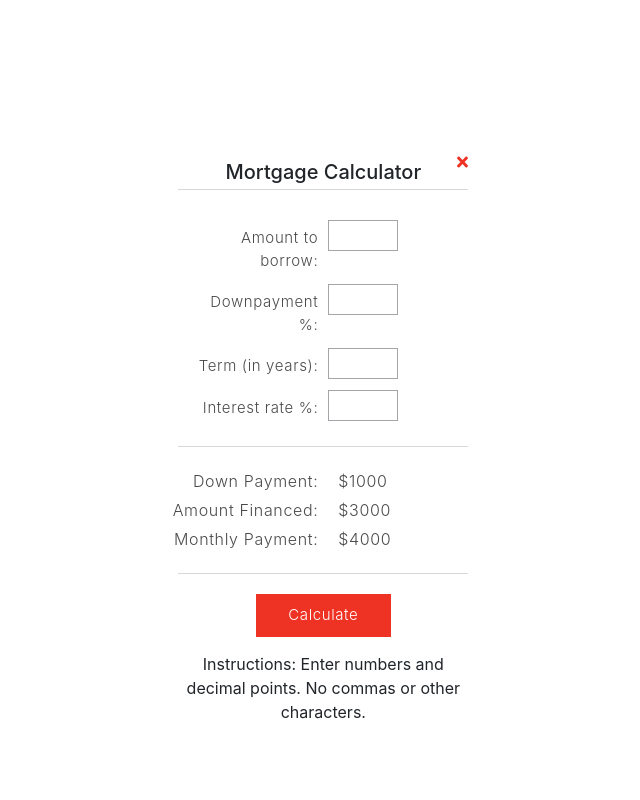
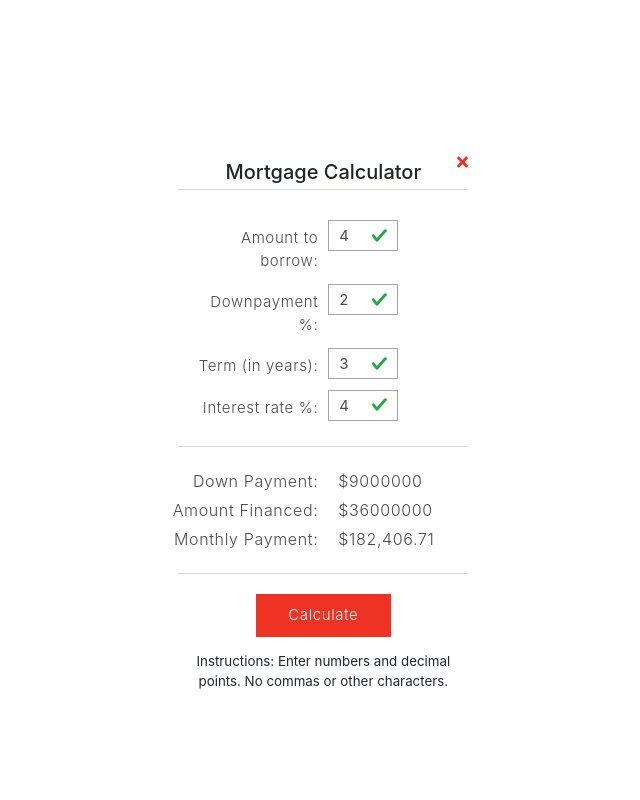
Before and after one commit to eyrad4/pb_vue, a Vue app: page / in a window 1280 px wide. Both pictures are taken after a click on the link "Mortgage Calculator". Shown: the top 800 px of the page, without its empty margins (355-995 px from the left). Built offline with nearby package versions, Linux system fonts and the light colour scheme.

Commit message:
валидаци формы с помощью vuelidate

```diff
--- a/package.json
+++ b/package.json
@@ -13,7 +13,8 @@
     "@fortawesome/vue-fontawesome": "^0.1.2",
     "bootstrap-vue": "^2.0.0-rc.11",
     "vue": "^2.5.17",
-    "vue-router": "^3.0.1"
+    "vue-router": "^3.0.1",
+    "vuelidate": "^0.7.4"
   },
   "devDependencies": {
     "@vue/cli-plugin-babel": "^3.0.4",
--- a/src/App.vue
+++ b/src/App.vue
@@ -13,20 +13,36 @@
             <div class="text-center logo"><img src="./assets/logo.png" /></div>
             </b-col>
           <b-col class="text-right">
-            <span class="menu-link text-red"><font-awesome-icon icon="bars" /></span>
+            <span
+            class="menu-link text-red"
+            @click="openMenu"
+            >
+            <transition name="fade">
+              <font-awesome-icon icon="bars" v-if="showPopupMenu == false" />
+              <font-awesome-icon icon="times" v-else />
+            </transition>
+            </span>
           </b-col>
         </b-row>
       </b-container>
     </header>
-    <section class="popup-menu">
+    <transition name="fade">
+      <section class="popup-menu active" v-if="showPopupMenu">
+        <b-container>
+          <b-row class="text-center">
+            <b-col md="3" offset-md="5">
               <nav>
-        <b-nav class="pb-3 pt-3">
+                <b-nav vertical class="pb-3 pt-3">
                   <b-nav-item :to="{name:'Calculator'}">Calculator</b-nav-item>
                   <b-nav-item>Gradient</b-nav-item>
                   <b-nav-item>Form</b-nav-item>
                 </b-nav>
               </nav>
+            </b-col>
+          </b-row>
+        </b-container>
       </section>
+    </transition>
     <section class="component-section">
       <router-view/>
     </section>
@@ -49,20 +65,20 @@
 
 export default {
   data: () => ({
-    siteName: 'Logo'
-  })
+    showPopupMenu: false
+  }),
+  methods: {
+    openMenu() {
+      this.showPopupMenu= !this.showPopupMenu
+      this.hideShowScroll()
+    },
+     hideShowScroll() {
+      (this.showPopupMenu) ? document.querySelector('body').style = 'overflow: hidden' : document.querySelector('body').style = 'overflow: auto'
+    }
+  }
 }
 </script>
 
 <style>
-    header .main-menu{
-      list-style: none
-    }
-    header .main-menu li{
-      display: inline-block;
-      margin-right: 5px;
-    }
-    header .main-menu li:last-child{
-      margin-right:0px;
-    }
+
 </style>
--- a/src/assets/css/app.css
+++ b/src/assets/css/app.css
@@ -36,13 +36,31 @@ header .menu-link:hover{
   padding: 0 48px 48px;
   position: static !important;
 }
-.popup-menu nav{
+.popup-menu .container{
   height: 100%;
   width: 100%;
   padding: 48px 0 0 0;
   position: fixed;
+  background: #fff;
+  z-index: 1;
+  left: 0px;
+  max-width: 100%;
+}
+.popup-menu .container:after {
   background: #f4f4f4;
-  z-index: 1;
+  content: '';
+  display: block;
+  position: absolute;
+  top: 0px;
+  left: 48px;
+  right: 48px;
+  bottom: 48px;
+  z-index: -1;
+}
+.popup-menu nav ul li a{
+  font-size: 18px;
+  letter-spacing: .05em;
+  text-transform: uppercase;
 }
 .popup-menu.active{
   display: block;
@@ -131,6 +149,9 @@ header .menu-link:hover{
   height: auto;
   line-height: initial;
 }
+.popup-caclulator form input.is-valid{
+  border: 1px solid #a6a4a9;
+}
 .popup-caclulator .form-row > [class*="col-"]{
   padding-left: 15px;
 }
@@ -168,4 +189,5 @@ header .menu-link:hover{
 }
 .popup-caclulator .small-info{
   margin-top: 15px;
+  font-size: smaller;
 }
--- a/src/components/Calculator.vue
+++ b/src/components/Calculator.vue
@@ -21,39 +21,15 @@
           <nav class="text-center">
             <ul>
              <li><a href="#"><font-awesome-icon icon="star" /> Save</a></li>
-             <li><a href="#">Gallery {{ windowHeight }}</a></li>
+             <li><a href="#">Gallery</a></li>
              <li><a href="#">Floor Plan</a></li>
-             <li><a href="#" @click="showCalculator = !showCalculator">Mortgage Calculator</a></li>
+             <li><a href="#" @click="runCalculator">Mortgage Calculator</a></li>
            </ul>
           </nav>
         </div>
       </b-col>
     </b-row>
-    <br />
-    <br />
-    <br />
-    <br />
-    <br />
-    <br />
-    <br />
-    <br />
-    <br />
-    <br />
-    <br />
-    <br />
-    <br />
-    <br />
-    <br />
-    <br />
-    <br />
-    <br />
-    <br />
-    <br />
-    <br />
-    <br />
-    <br />
-    <br />
-    <br />
+    <section style="height:600px;"></section>
     <transition name="fade">
       <b-row class="popup-caclulator active text-center" v-if="showCalculator">
         <b-col md="3" offset-md="5">
@@ -63,7 +39,7 @@
                 @click="showCalculator = !showCalculator"
                 ><font-awesome-icon icon="times" /></span>
             <h2>Mortgage Calculator</h2>
-            <b-form>
+            <b-form @submit.prevent="calculated">
               <b-form-group
                 horizontal
                 id=""
@@ -74,6 +50,8 @@
               >
                 <b-form-input
                   id="amount"
+                  v-model.trim="calc.amount"
+                  :state="!$v.calc.amount.$invalid"
                   type="number"
                   class="col-sm-6"
                   required
@@ -83,13 +61,15 @@
                 horizontal
                 id=""
                 label="Downpayment %:"
-                label-for="downpayment"
+                label-for="calc.downpayment"
                 label-cols="6"
                 class="text-right calculator-elemet"
               >
                 <b-form-input
                   id="downpayment"
                   type="number"
+                  v-model.trim="calc.downpayment"
+                  :state="!$v.calc.downpayment.$invalid"
                   class="col-sm-6"
                   required
                 ></b-form-input>
@@ -105,6 +85,8 @@
                 <b-form-input
                   id="terms"
                   type="number"
+                  v-model.trim="calc.terms"
+                  :state="!$v.calc.terms.$invalid"
                   class="col-sm-6"
                   required
                 ></b-form-input>
@@ -120,6 +102,8 @@
                 <b-form-input
                   id="interest"
                   type="number"
+                  v-model.trim="calc.interest"
+                  :state="!$v.calc.interest.$invalid"
                   class="col-sm-6"
                   required
                 ></b-form-input>
@@ -128,19 +112,23 @@
                 <b-container>
                   <b-row>
                     <b-col sm="6" class="text-right"><span class="title">Down Payment:</span></b-col>
-                    <b-col sm="6" class="text-left"><span class="value">$1000</span></b-col>
+                    <b-col sm="6" class="text-left"><span class="value">${{ downpaymentResult }}</span></b-col>
                   </b-row>
                   <b-row>
                     <b-col sm="6" class="text-right"><span class="title">Amount Financed:</span></b-col>
-                    <b-col sm="6" class="text-left"><span class="value">$3000</span></b-col>
+                    <b-col sm="6" class="text-left"><span class="value">${{ amountFinancedResult }}</span></b-col>
                   </b-row>
                   <b-row>
                     <b-col sm="6" class="text-right"><span class="title">Monthly Payment:</span></b-col>
-                    <b-col sm="6" class="text-left"><span class="value">$4000</span></b-col>
+                    <b-col sm="6" class="text-left"><span class="value">${{ monthlyPaymentResult }}</span></b-col>
                   </b-row>
                 </b-container>
               </div>
-              <b-button type="submit" class="btn-calculate text-white">Calculate</b-button>
+              <b-button
+                type="submit"
+                class="btn-calculate text-white"
+                :disabled="$v.calc.$invalid"
+              >Calculate</b-button>
               <p class="small-info">Instructions: Enter numbers and decimal points. No commas or other characters.</p>
             </b-form>
           </div>
@@ -151,27 +139,72 @@
 </template>
 
 <script>
+import { validationMixin } from "vuelidate"
+import { required } from "vuelidate/lib/validators"
+
 export default {
   data: () => ({
     name: '212 West 18th St PENTHOUSE1, NEW YORK, NY 10011',
     price: '45,000,000',
     windowHeight: 0,
-    showCalculator: false
+    showCalculator: false,
+    downpaymentResult: 0,
+    amountFinancedResult: 0,
+    monthlyPaymentResult: 0,
+    calc: {
+      amount: 0,
+      downpayment: 20,
+      terms: 30,
+      interest: 4.5,
+    }
   }),
+  mixins: [
+      validationMixin
+    ],
+  validations: {
+    calc: {
+      amount: {
+        required
+      },
+      downpayment: {
+        required
+      },
+      terms: {
+        required
+      },
+      interest: {
+        required
+      }
+    }
+  },
   mounted() {
     this.$nextTick(function() {
       window.addEventListener('resize', this.getWindowHeight);
 
       this.getWindowHeight()
+      this.calc.amount = parseFloat(this.price.replace(/,/g, ''))
     })
   },
   methods: {
-    getWindowHeight(event) {
+    getWindowHeight() {
         let headerHeight = document.querySelector('header').offsetHeight
         let calculatorHeaderHeight = document.querySelector('.header-block').clientHeight
         let actionsHeight = document.querySelector('.actions-block').clientHeight
         const style = getComputedStyle(document.querySelector('.component-section'));
         this.windowHeight = document.documentElement.clientHeight - headerHeight - calculatorHeaderHeight - actionsHeight - parseFloat(style.marginTop);
+    },
+    calculated() {
+      let interest = this.calc.interest
+      this.downpaymentResult = this.calc.amount * (this.calc.downpayment / 100)
+      this.amountFinancedResult = this.calc.amount - this.downpaymentResult
+      const calc = ((interest / 100 / 12) * this.amountFinancedResult) / (1 - (Math.pow((1 + (interest / 100 / 12)), ((this.calc.terms - (this.calc.terms * 2)) * 12))))
+
+      const numberFormat = new Intl.NumberFormat();
+      this.monthlyPaymentResult = numberFormat.format(calc.toFixed(2))
+    },
+    runCalculator() {
+      this.showCalculator = !this.showCalculator
+      this.calculated()
     }
   },
   beforeDestroy() {
--- a/src/main.js
+++ b/src/main.js
@@ -7,6 +7,7 @@ import 'bootstrap/dist/css/bootstrap.css'
 import 'bootstrap-vue/dist/bootstrap-vue.css'
 import Calculator from './components/Calculator'
 require('./assets/css/app.css')
+import Vuelidate from 'vuelidate'
 import { library } from '@fortawesome/fontawesome-svg-core'
 import { faSearch, faBars, faTimes, faStar } from '@fortawesome/free-solid-svg-icons'
 import { FontAwesomeIcon } from '@fortawesome/vue-fontawesome'
@@ -20,6 +21,7 @@ Vue.component('app-calculator', Calculator)
 
 Vue.use(router)
 Vue.use(BootstrapVue);
+Vue.use(Vuelidate)
 
 
 Vue.config.productionTip = false
```
Also changed, not shown: 2 other files (tests, documents, lock files or other folders). Lines whose indentation alone changed are shown as unchanged.
